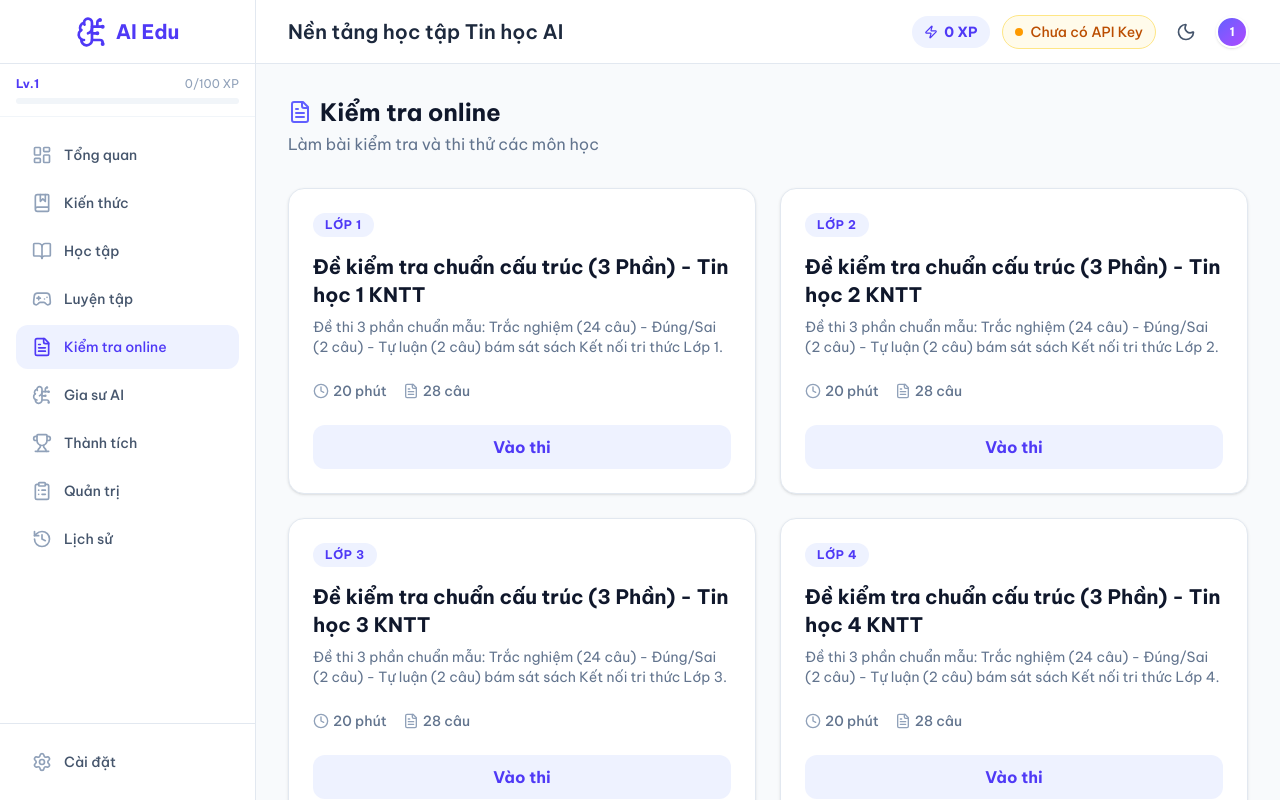
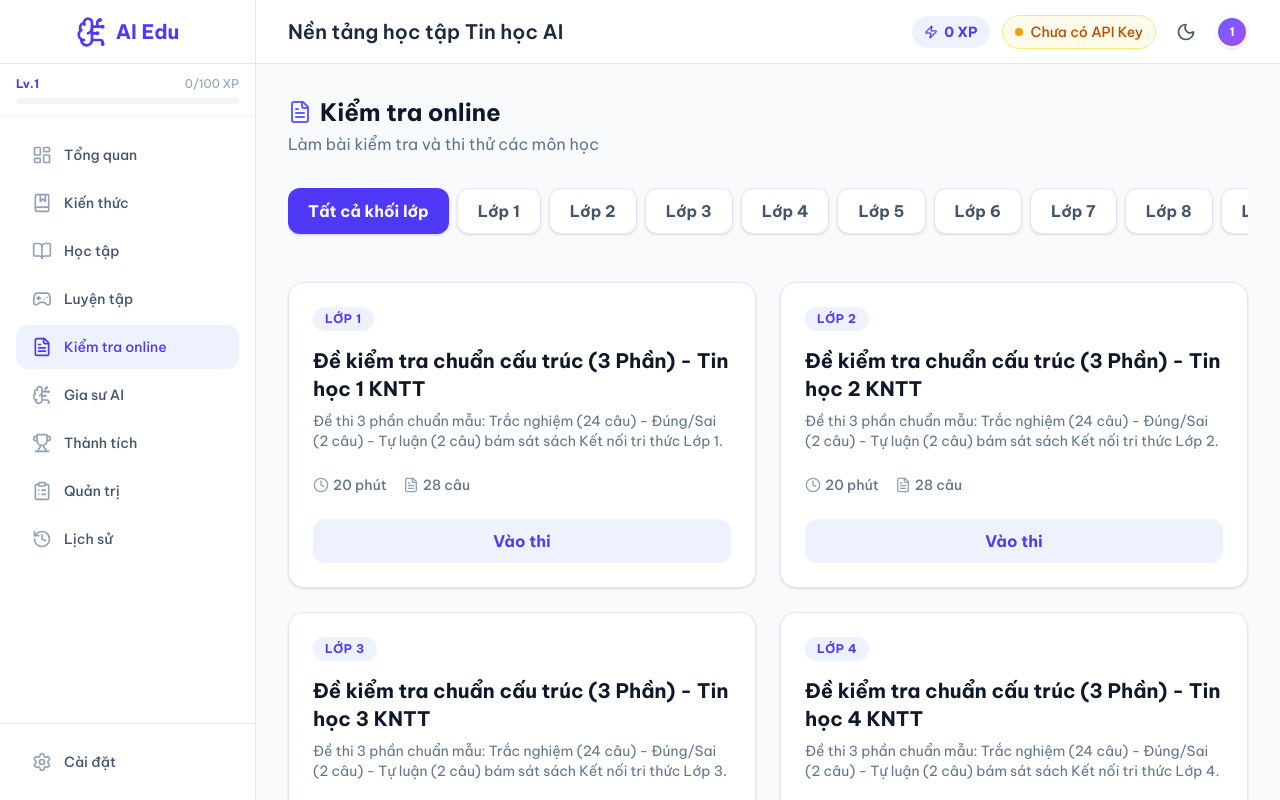
Before and after one commit to duocle502-code/tinhoc_edu, a React (Vite) app: page / in a window 1280 px wide. Both pictures are taken after a click on the button "Kiểm tra online". Built offline with nearby package versions, Linux system fonts and the light colour scheme.

Commit message:
Update OnlineExam.tsx

```diff
--- a/src/components/OnlineExam.tsx
+++ b/src/components/OnlineExam.tsx
@@ -1,6 +1,6 @@
 import React, { useState, useEffect } from 'react';
 import { useAllExams, useExamResults, useGamification, useCustomQuestions } from '../store';
-import { Exam, Question, ExamResult } from '../types';
+import { Exam, Question, ExamResult, GradeLevel } from '../types';
 import { DEMO_QUESTIONS } from '../data/demo';
 import { ArrowLeft, Clock, CheckCircle2, XCircle, FileText, Calendar, Trophy, Zap, AlertCircle } from 'lucide-react';
 import { cn } from '../lib/utils';
@@ -16,6 +16,7 @@ export function OnlineExam({ onBack }: Props) {
   const [customQuestions] = useCustomQuestions();
 
   const [view, setView] = useState<'list' | 'detail' | 'taking' | 'result'>('list');
+  const [selectedGrade, setSelectedGrade] = useState<GradeLevel | null>(null);
   const [selectedExam, setSelectedExam] = useState<Exam | null>(null);
   const [currentResult, setCurrentResult] = useState<ExamResult | null>(null);
 
@@ -35,8 +36,39 @@ export function OnlineExam({ onBack }: Props) {
           </div>
         </div>
 
+        {/* Grade Filter */}
+        <div className="flex gap-2 overflow-x-auto pb-4 scrollbar-none snap-x">
+          <button
+            onClick={() => setSelectedGrade(null)}
+            className={cn(
+              "px-5 py-2.5 rounded-xl whitespace-nowrap font-bold transition-all snap-start shadow-sm",
+              selectedGrade === null
+                ? "bg-indigo-600 text-white shadow-indigo-200 dark:shadow-none"
+                : "bg-white dark:bg-slate-800 text-slate-600 dark:text-slate-300 border border-slate-200 dark:border-slate-700 hover:bg-slate-50 dark:hover:bg-slate-700"
+            )}
+          >
+            Tất cả khối lớp
+          </button>
+          {Array.from({ length: 12 }, (_, i) => (i + 1) as GradeLevel).map(grade => (
+            <button
+              key={grade}
+              onClick={() => setSelectedGrade(grade)}
+              className={cn(
+                "px-5 py-2.5 rounded-xl whitespace-nowrap font-bold transition-all snap-start flex gap-2 items-center shadow-sm",
+                selectedGrade === grade
+                  ? "bg-indigo-600 text-white shadow-indigo-200 dark:shadow-none"
+                  : "bg-white dark:bg-slate-800 text-slate-600 dark:text-slate-300 border border-slate-200 dark:border-slate-700 hover:bg-slate-50 dark:hover:bg-slate-700"
+              )}
+            >
+              Lớp {grade}
+            </button>
+          ))}
+        </div>
+
         <div className="grid grid-cols-1 md:grid-cols-2 gap-6">
-          {allExams.map(exam => {
+          {allExams
+            .filter(exam => selectedGrade === null || exam.grade === selectedGrade)
+            .map(exam => {
             const result = examResults.find(r => r.examId === exam.id);
             const isCompleted = !!result;
 
@@ -93,9 +125,9 @@ export function OnlineExam({ onBack }: Props) {
             );
           })}
 
-          {allExams.length === 0 && (
-             <div className="col-span-full p-8 text-center text-slate-500 border border-dashed rounded-2xl">
-               Chưa có đề thi nào
+          {allExams.filter(exam => selectedGrade === null || exam.grade === selectedGrade).length === 0 && (
+             <div className="col-span-full p-12 text-center text-slate-500 border-2 border-dashed border-slate-200 dark:border-slate-700 rounded-2xl">
+               Chưa có đề thi nào cho khối lớp này.
              </div>
           )}
         </div>
```
